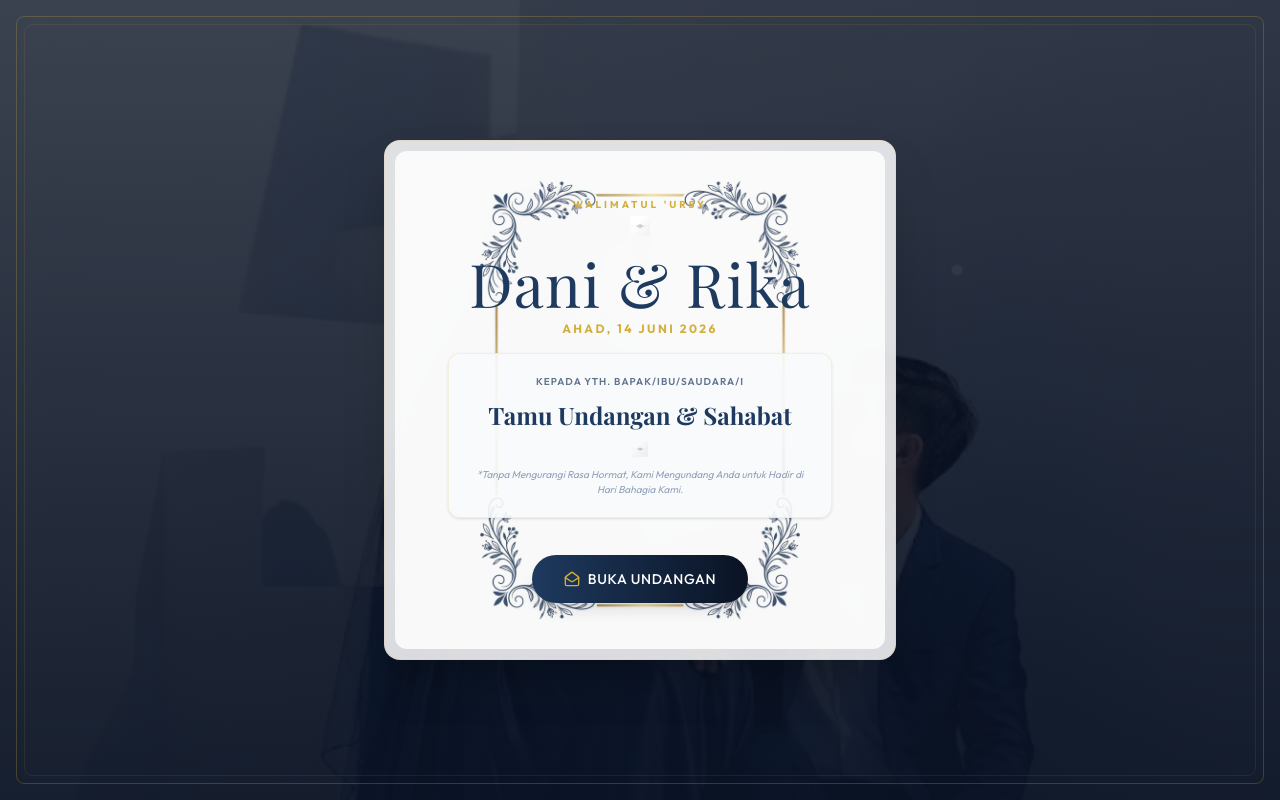
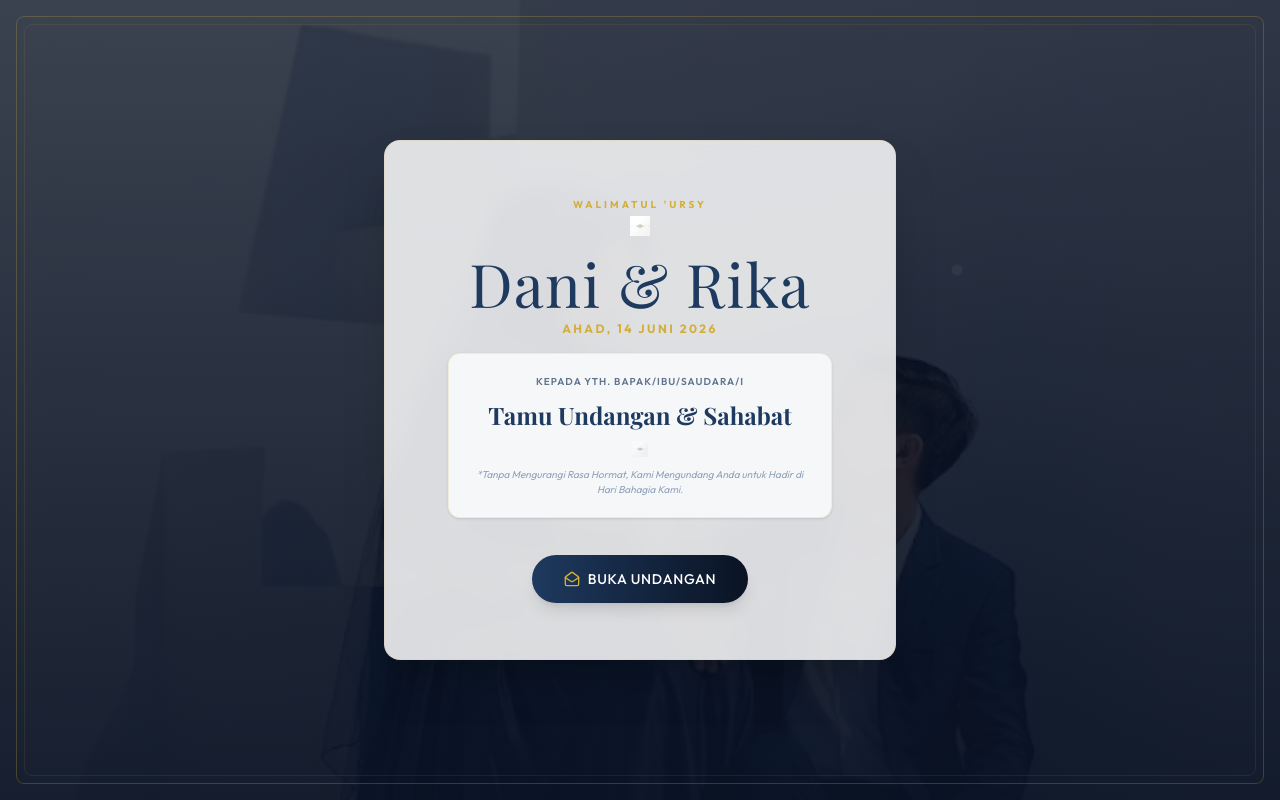
Before and after one commit to dafbeatx/Wedding-Rika-dan-Dani, a Next.js app: page / in a window 1280 px wide. Built offline with nearby package versions, Linux system fonts and the light colour scheme; a web font is replaced by a local one.

Commit message:
fix: remove overlapping border frame from cover page and add animated section separators

```diff
--- a/app/invitation/[slug]/buka/page.tsx
+++ b/app/invitation/[slug]/buka/page.tsx
@@ -95,6 +95,11 @@ export default async function Page({ params }: PageProps) {
         </div>
       </section>
 
+      {/* Animated Separator */}
+      <div className="relative w-48 h-8 mx-auto my-12 mix-blend-multiply opacity-80 animate-pulse-slow select-none z-10">
+        <Image src="/decor/divider.png" alt="Decorative Divider" fill className="object-contain" />
+      </div>
+
       {/* 2. VERSE / KUTIPAN */}
       <section className="py-20 px-6 bg-white bg-wedding-pattern bg-blend-overlay bg-white/95 text-center border-b border-slate-100">
         <div className="max-w-2xl mx-auto space-y-6">
@@ -110,6 +115,11 @@ export default async function Page({ params }: PageProps) {
           </div>
         </div>
       </section>
+
+      {/* Animated Separator */}
+      <div className="relative w-48 h-8 mx-auto my-12 mix-blend-multiply opacity-80 animate-pulse-slow select-none z-10">
+        <Image src="/decor/divider.png" alt="Decorative Divider" fill className="object-contain" />
+      </div>
 
       {/* 3. MEMPELAI (BRIDE & GROOM) */}
       <section className="py-24 px-6 bg-slate-50 bg-wedding-pattern bg-blend-overlay bg-slate-50/95 relative overflow-hidden">
@@ -292,6 +302,11 @@ export default async function Page({ params }: PageProps) {
         </div>
       </section>
 
+      {/* Animated Separator */}
+      <div className="relative w-48 h-8 mx-auto my-12 mix-blend-multiply opacity-80 animate-pulse-slow select-none z-10">
+        <Image src="/decor/divider.png" alt="Decorative Divider" fill className="object-contain" />
+      </div>
+
       {/* 5. GALERI FOTO */}
       <section className="py-24 px-6 bg-white bg-wedding-pattern bg-blend-overlay bg-white/95 relative overflow-hidden">
         {/* Corner Ornaments */}
@@ -312,6 +327,11 @@ export default async function Page({ params }: PageProps) {
           <Gallery />
         </div>
       </section>
+
+      {/* Animated Separator */}
+      <div className="relative w-48 h-8 mx-auto my-12 mix-blend-multiply opacity-80 animate-pulse-slow select-none z-10">
+        <Image src="/decor/divider.png" alt="Decorative Divider" fill className="object-contain" />
+      </div>
 
       {/* 6. AMPLOP DIGITAL (DIGITAL GIFT) */}
       <section className="py-24 px-6 bg-slate-50 bg-wedding-pattern bg-blend-overlay bg-slate-50/95 relative overflow-hidden">
@@ -360,6 +380,11 @@ export default async function Page({ params }: PageProps) {
         </div>
       </section>
 
+      {/* Animated Separator */}
+      <div className="relative w-48 h-8 mx-auto my-12 mix-blend-multiply opacity-80 animate-pulse-slow select-none z-10">
+        <Image src="/decor/divider.png" alt="Decorative Divider" fill className="object-contain" />
+      </div>
+
       {/* 7. UCAPAN & RSVP */}
       <section className="py-24 px-6 bg-white bg-wedding-pattern bg-blend-overlay bg-white/95 border-t border-slate-100">
         <Guestbook initialGuestName={guestName} />
--- a/components/invitation-cover.tsx
+++ b/components/invitation-cover.tsx
@@ -76,18 +76,7 @@ export default function InvitationCover({ guestName, slug }: InvitationCoverProp
       </div>
 
       {/* Content Card */}
-      <div className="relative w-full max-w-lg px-8 py-14 mx-4 text-center glass-white rounded-2xl shadow-2xl flex flex-col items-center justify-between min-h-[520px] z-20 animate-fade-in-up border border-gold-accent/20">
-
-        {/* Frame ornament overlay */}
-        <div className="absolute inset-2.5 pointer-events-none z-0 mix-blend-multiply opacity-85">
-          <Image
-            src="/decor/frame.png"
-            alt="Frame Border"
-            fill
-            className="object-fill rounded-xl"
-            priority
-          />
-        </div>
+      <div className="relative w-full max-w-lg px-8 py-14 mx-4 text-center glass-white rounded-2xl shadow-2xl flex flex-col items-center justify-between min-h-[520px] z-20 animate-fade-in-up border-4 border-double border-gold-accent/40">
 
         {/* Top Header */}
         <div className="space-y-1 relative z-10">
```
